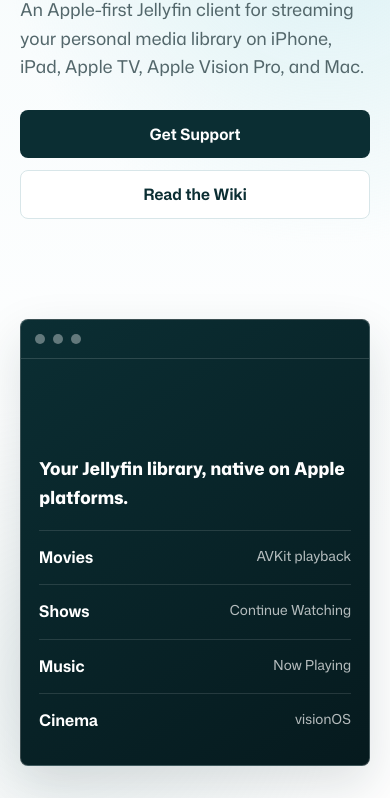
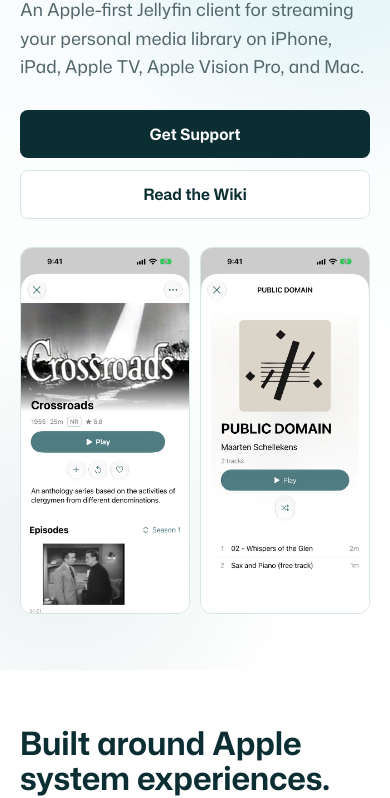
Before and after one commit to eslutz/A-Playa-Named-Gus-Website, an Eleventy site: page src/index.njk in a window 390 px wide. Shown: the part 338-1136 px from the top of the page. Built offline with nearby package versions, Linux system fonts and the light colour scheme; Eleventy itself is replaced by a stand-in of ours; files that its build step writes are made by us from their sources.

Commit message:
Publish native Light and Dark detail previews and support guidance

```diff
--- a/src/index.njk
+++ b/src/index.njk
@@ -17,21 +17,15 @@ navCurrent: "home"
           <a class="button secondary" href="https://github.com/eslutz/A-Playa-Named-Gus/wiki" target="_blank" rel="noopener noreferrer">Read the Wiki</a>
         </div>
       </div>
-      <div class="visual" aria-label="A Playa Named Gus media library preview">
-        <div class="device" aria-hidden="true">
-          <div class="device-header">
-            <span class="dot"></span>
-            <span class="dot"></span>
-            <span class="dot"></span>
-          </div>
-          <div class="screen">
-            <p class="screen-title">Your Jellyfin library, native on Apple platforms.</p>
-            <div class="library-row"><strong>Movies</strong><span>AVKit playback</span></div>
-            <div class="library-row"><strong>Shows</strong><span>Continue Watching</span></div>
-            <div class="library-row"><strong>Music</strong><span>Now Playing</span></div>
-            <div class="library-row"><strong>Cinema</strong><span>visionOS</span></div>
-          </div>
-        </div>
+      <div class="detail-previews">
+        <picture>
+          <source media="(prefers-color-scheme: dark)" srcset="/assets/screens/series-dark.webp">
+          <img src="/assets/screens/series-light.webp" width="603" height="1311" alt="Crossroads series details on iPhone, with episode artwork and playback controls.">
+        </picture>
+        <picture>
+          <source media="(prefers-color-scheme: dark)" srcset="/assets/screens/musicalbum-dark.webp">
+          <img src="/assets/screens/musicalbum-light.webp" width="603" height="1311" alt="Album details on iPhone, with the complete square cover and track list.">
+        </picture>
       </div>
     </div>
   </section>
--- a/src/styles.css
+++ b/src/styles.css
@@ -291,64 +291,22 @@
     color: var(--brand-base);
   }
 
-  .visual {
+  .detail-previews {
     align-self: center;
-    min-height: 430px;
-    position: relative;
+    display: grid;
+    gap: clamp(10px, 1.5vw, 20px);
+    grid-template-columns: repeat(2, minmax(0, 1fr));
+    margin-inline: auto;
+    max-width: 430px;
+    width: 100%;
   }
 
-  .device {
-    background: linear-gradient(145deg, var(--brand-base), var(--brand-night));
-    border: 1px solid rgb(255 255 255 / 22%);
-    border-radius: var(--radius);
-    bottom: 0;
-    box-shadow: var(--shadow);
-    color: #ffffff;
-    overflow: hidden;
-    position: absolute;
-    right: 0;
-    width: min(360px, 78vw);
-    z-index: 1;
-  }
-
-  .device-header {
-    align-items: center;
-    border-bottom: 1px solid rgb(255 255 255 / 14%);
-    display: flex;
-    gap: 8px;
-    padding: var(--space-sm);
-  }
-
-  .dot {
-    background: rgb(255 255 255 / 36%);
-    border-radius: 999px;
+  .detail-previews img {
+    border: 1px solid var(--line);
+    border-radius: 12px;
     display: block;
-    height: 10px;
-    width: 10px;
-  }
-
-  .screen {
-    padding: 82px var(--space-md) var(--space-md);
-  }
-
-  .hero .screen-title {
-    color: #ffffff;
-    font-size: 1.16rem;
-    font-weight: 800;
-    margin: 0 0 18px;
-  }
-
-  .library-row {
-    align-items: center;
-    border-top: 1px solid rgb(255 255 255 / 12%);
-    display: flex;
-    justify-content: space-between;
-    padding: var(--space-sm) 0;
-  }
-
-  .library-row span {
-    color: rgb(255 255 255 / 70%);
-    font-size: 0.86rem;
+    height: auto;
+    width: 100%;
   }
 
   .feature-grid {
@@ -517,40 +475,6 @@
     padding: 56px 24px 60px;
   }
 
-  .visual {
-    display: grid;
-    justify-items: center;
-    margin-top: 16px;
-    min-height: 0;
-    padding-top: var(--space-xl);
-  }
-
-  .device {
-    bottom: auto;
-    max-width: 100%;
-    min-width: 0;
-    position: relative;
-    right: auto;
-    width: min(100%, 340px);
-  }
-
-  .screen {
-    padding: 70px 18px 18px;
-  }
-
-  .screen-title {
-    font-size: 1rem;
-  }
-
-  .library-row {
-    align-items: flex-start;
-    gap: 16px;
-  }
-
-  .library-row span {
-    text-align: right;
-  }
-
   .feature-grid {
     grid-template-columns: 1fr;
   }
@@ -564,10 +488,6 @@
   .hero-inner {
     gap: var(--space-lg);
     grid-template-columns: minmax(0, 1fr) minmax(300px, 0.82fr);
-  }
-
-  .device {
-    width: min(340px, 100%);
   }
 
   .screen {
@@ -628,15 +548,6 @@
   }
 
   .button {
-    width: 100%;
-  }
-
-  .visual {
-    margin-top: 28px;
-    padding-top: 44px;
-  }
-
-  .device {
     width: 100%;
   }
 
```
Also changed, not shown: src/support/index.njk (+5 -5 lines), src/assets/screens/musicalbum-dark.webp (added), src/assets/screens/musicalbum-light.webp (added), src/assets/screens/series-dark.webp (added), src/assets/screens/series-light.webp (added).
